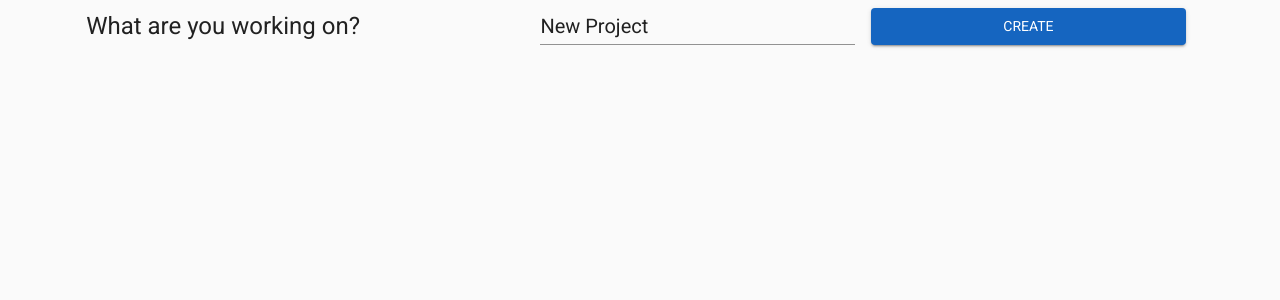
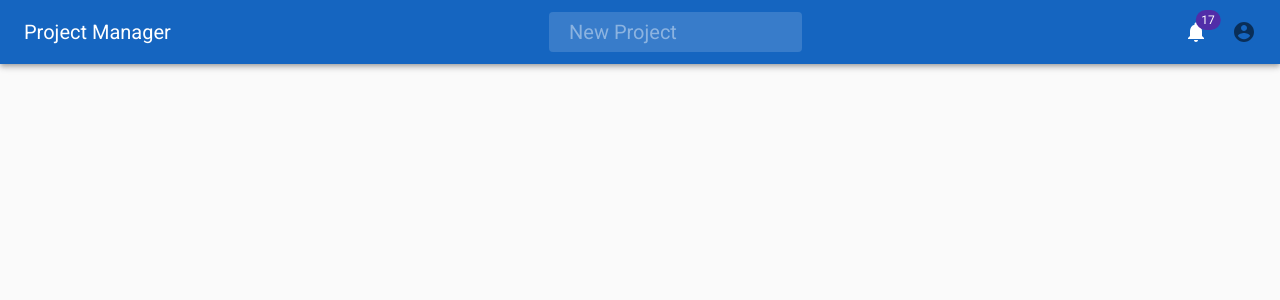
Before and after one commit to joshua-richardson-88/kanban, a React (Create React App) app: page / in a window 1280 px wide. Shown: the top 300 px of the page. Built offline with nearby package versions, Linux system fonts and the light colour scheme.

Commit message:
Header mostly done

```diff
--- a/src/App.js
+++ b/src/App.js
@@ -14,16 +14,18 @@ export default function App() {
   const [theme, toggleDarkMode] = useDarkMode()
 
   const handleAddProject = (projectTitle) => {
-    console.log(projectTitle)
+    console.log('need to create a project titled: ', projectTitle)
   }
-
-  // return <div></div>
 
   return (
     <ThemeProvider theme={theme}>
       <CssBaseline />
       <div className='app'>
-        <Header addNewProject={handleAddProject} toggleTheme={toggleDarkMode} />
+        <Header
+          addNewProject={handleAddProject}
+          darkMode={theme.palette.type}
+          toggleTheme={toggleDarkMode}
+        />
         <Projects />
       </div>
     </ThemeProvider>
--- /dev/null
+++ b/src/components/atoms/Spacer.js
@@ -0,0 +1,19 @@
+// import react libraries
+import React from 'react'
+
+// import modules
+import { makeStyles } from '@material-ui/core/styles'
+
+// import project files
+
+const useStyles = makeStyles((theme) => ({
+  grow: {
+    flexGrow: 1,
+  },
+}))
+
+export default function Spacer() {
+  const classes = useStyles()
+
+  return <div className={classes.grow} />
+}
--- a/src/components/atoms/index.js
+++ b/src/components/atoms/index.js
@@ -0,0 +1,3 @@
+import Spacer from './Spacer'
+
+export { Spacer }
--- a/src/components/molecules/Header.js
+++ b/src/components/molecules/Header.js
@@ -3,71 +3,265 @@ import React, { useState } from 'react'
 
 // import modules
 import {
-  Button,
-  FormControl,
-  FormHelperText,
-  Input,
-  InputLabel,
+  AppBar,
+  Badge,
+  IconButton,
+  InputBase,
+  Menu,
+  MenuItem,
+  Toolbar,
   Typography,
 } from '@material-ui/core'
-import { makeStyles } from '@material-ui/core/styles'
+import { fade, makeStyles } from '@material-ui/core/styles'
+import AccountCircle from '@material-ui/icons/AccountCircle'
+import NotificationsIcon from '@material-ui/icons/Notifications'
+import MoreIcon from '@material-ui/icons/MoreVert'
+import Brightness7Icon from '@material-ui/icons/Brightness7'
+import Brightness4Icon from '@material-ui/icons/Brightness4'
 
 // import project files
+import { Spacer } from '../atoms'
 
 const useStyles = makeStyles((theme) => ({
-  root: {
-    '& > *': {
-      margin: theme.spacing(1),
-      width: '40ch',
+  grow: {
+    flexGrow: 1,
+  },
+  menuButton: {
+    marginRight: theme.spacing(2),
+  },
+  title: {
+    display: 'none',
+    [theme.breakpoints.up('sm')]: {
+      display: 'block',
     },
   },
-  header: {
+  newProject: {
+    position: 'relative',
+    borderRadius: theme.shape.borderRadius,
+    backgroundColor: fade(theme.palette.common.white, 0.15),
+    '&:hover': {
+      backgroundColor: fade(theme.palette.common.white, 0.25),
+    },
+    marginRight: theme.spacing(2),
+    marginLeft: 0,
+    width: '100%',
+    [theme.breakpoints.up('sm')]: {
+      marginLeft: theme.spacing(3),
+      width: 'auto',
+    },
+  },
+  inputRoot: {
+    color: 'inherit',
+  },
+  inputInput: {
+    padding: theme.spacing(1, 1, 1, 0),
+    paddingLeft: '1em',
+    transition: theme.transitions.create('width'),
+    width: '100%',
+    [theme.breakpoints.up('md')]: {
+      width: '20ch',
+    },
+  },
+  sectionDesktop: {
+    display: 'none',
+    [theme.breakpoints.up('md')]: {
+      display: 'flex',
+    },
+  },
+  sectionMobile: {
     display: 'flex',
-    flexFlow: 'row nowrap',
-    justifyContent: 'space-around',
-    alignItems: 'center',
+    [theme.breakpoints.up('md')]: {
+      display: 'none',
+    },
   },
 }))
 
 export default function Header(props) {
   const classes = useStyles()
-  const [projectTitle, setProjectTitle] = useState('New Project')
-  const [showHelpText, setShowHelpText] = useState(false)
+  const [anchorEl, setAnchorEl] = useState(null)
+  const [mobileMoreAnchorEl, setMobileMoreAnchorEl] = useState(null)
+  const [newProjectTitle, setNewProjectTitle] = useState('')
 
-  const handleInputChange = (event) => {
-    const newTitle = event.target.value
-      .trim()
-      .replace(/\n/g, '')
-      .replace(/&nbsp;/g, ' ')
-      .replace(/&lt;/g, '<')
-      .replace(/&gt;/g, '>')
-    setProjectTitle(newTitle)
-  }
-  const handleSubmit = () => {
-    props.addNewProject(projectTitle)
+  const handleThemeChange = () => {
+    console.log('calling toggle theme')
+    props.toggleTheme()
   }
 
+  const isMenuOpen = Boolean(anchorEl)
+  const isMobileMenuOpen = Boolean(mobileMoreAnchorEl)
+
+  const handleProfileMenuOpen = (event) => {
+    setAnchorEl(event.currentTarget)
+  }
+  const handleMobileMenuClose = () => {
+    setMobileMoreAnchorEl(null)
+  }
+  const handleMenuClose = () => {
+    setAnchorEl(null)
+    handleMobileMenuClose()
+  }
+  const handleMobileMenuOpen = (event) => {
+    setMobileMoreAnchorEl(event.currentTarget)
+  }
+  const handleCreateProject = (event) => {
+    if (event.charCode === 13) props.addNewProject(newProjectTitle)
+  }
+
+  const menuId = 'primary-search-account-menu'
+  const renderMenu = (
+    <Menu
+      anchorEl={anchorEl}
+      anchorOrigin={{ vertical: 'top', horizontal: 'right' }}
+      id={menuId}
+      keepMounted
+      transformOrigin={{ vertical: 'top', horizontal: 'right' }}
+      open={isMenuOpen}
+      onClose={handleMenuClose}
+    >
+      <MenuItem onClick={handleMenuClose}>Profile</MenuItem>
+      <MenuItem onClick={handleThemeChange}>
+        <Typography style={{ marginRight: '2rem' }} variant='body1'>
+          Toggle Dark Mode
+        </Typography>
+        <IconButton aria-label='toggle dark mode' size='small'>
+          {props.darkMode === 'dark' ? <Brightness7Icon /> : <Brightness4Icon />}
+        </IconButton>
+      </MenuItem>
+    </Menu>
+  )
+
+  const mobileMenuId = 'primary-search-account-menu-mobile'
+  const renderMobileMenu = (
+    <Menu
+      anchorEl={mobileMoreAnchorEl}
+      anchorOrigin={{ vertical: 'top', horizontal: 'right' }}
+      id={mobileMenuId}
+      keepMounted
+      transformOrigin={{ vertical: 'top', horizontal: 'right' }}
+      open={isMobileMenuOpen}
+      onClose={handleMobileMenuClose}
+    >
+      <MenuItem>
+        <IconButton aria-label='show 11 new notifications' color='inherit'>
+          <Badge badgeContent={11} color='secondary'>
+            <NotificationsIcon />
+          </Badge>
+        </IconButton>
+        <p>Notifications</p>
+      </MenuItem>
+      <MenuItem onClick={handleProfileMenuOpen}>
+        <IconButton
+          aria-label='account of current user'
+          aria-controls='primary-search-account-menu'
+          aria-haspopup='true'
+          color='inherit'
+        >
+          <AccountCircle />
+        </IconButton>
+        <p>Profile</p>
+      </MenuItem>
+    </Menu>
+  )
+
   return (
-    <div className={classes.header}>
-      <Typography variant='h5'>What are you working on?</Typography>
-      <form className={classes.root} noValidate autoComplete='off' onSubmit={handleSubmit}>
-        <FormControl>
-          <Input
-            id='new-project'
-            value={projectTitle}
-            onChange={handleInputChange}
-            aria-describedby='new-project-helper-text'
-          />
-          {showHelpText ? (
-            <FormHelperText id='new-project-helper-text'>
-              Use this form to create a new project
-            </FormHelperText>
-          ) : null}
-        </FormControl>
-        <Button type='submit' variant='contained' color='primary'>
-          Create
-        </Button>
-      </form>
+    <div className={classes.grow}>
+      <AppBar position='static'>
+        <Toolbar>
+          <Typography className={classes.title} variant='h6' noWrap>
+            Project Manager
+          </Typography>
+          <Spacer />
+          <div className={classes.newProject}>
+            <InputBase
+              placeholder='New Project'
+              onKeyPress={handleCreateProject}
+              value={newProjectTitle}
+              onChange={(event) => {
+                setNewProjectTitle(event.target.value)
+              }}
+              classes={{
+                root: classes.inputRoot,
+                input: classes.inputInput,
+              }}
+              inputProps={{ 'aria-label': 'New Project' }}
+            />
+          </div>
+          <Spacer />
+          <div className={classes.sectionDesktop}>
+            <IconButton aria-label='show 11 new notifications' color='inherit'>
+              <Badge badgeContent={17} color='secondary'>
+                <NotificationsIcon />
+              </Badge>
+            </IconButton>
+            <IconButton
+              edge='end'
+              aria-label='acoount of current user'
+              aria-controls={menuId}
+              aria-haspopup='true'
+              onClick={handleProfileMenuOpen}
+              clor='inherit'
+            >
+              <AccountCircle />
+            </IconButton>
+          </div>
+          <div className={classes.sectionMobile}>
+            <IconButton
+              aria-label='show more'
+              aria-controls={mobileMenuId}
+              aria-haspopup='true'
+              onClick={handleMobileMenuOpen}
+              color='inherit'
+            >
+              <MoreIcon />
+            </IconButton>
+          </div>
+        </Toolbar>
+      </AppBar>
+      {renderMobileMenu}
+      {renderMenu}
     </div>
   )
 }
+
+// export default function Header(props) {
+//   const classes = useStyles()
+//   const [projectTitle, setProjectTitle] = useState('New Project')
+//   const [showHelpText, setShowHelpText] = useState(false)
+
+//   const handleInputChange = (event) => {
+//     const newTitle = event.target.value
+//       .trim()
+//       .replace(/\n/g, '')
+//       .replace(/&nbsp;/g, ' ')
+//       .replace(/&lt;/g, '<')
+//       .replace(/&gt;/g, '>')
+//     setProjectTitle(newTitle)
+//   }
+//   const handleSubmit = () => {
+//     props.addNewProject(projectTitle)
+//   }
+
+//   return (
+//     <div className={classes.header}>
+//       <Typography variant='h5'>What are you working on?</Typography>
+//       <form className={classes.root} noValidate autoComplete='off' onSubmit={handleSubmit}>
+//         <FormControl>
+//           <Input
+//             id='new-project'
+//             value={projectTitle}
+//             onChange={handleInputChange}
+//             aria-describedby='new-project-helper-text'
+//           />
+//           {showHelpText ? (
+//             <FormHelperText id='new-project-helper-text'>
+//               Use this form to create a new project
+//             </FormHelperText>
+//           ) : null}
+//         </FormControl>
+//         <Button type='submit' variant='contained' color='primary'>
+//           Create
+//         </Button>
+//       </form>
+//     </div>
+//   )
+// }
--- a/src/hooks/useDarkMode.js
+++ b/src/hooks/useDarkMode.js
@@ -66,20 +66,19 @@ export default function useDarkMode() {
       body1: {
         fontSize: '1.25rem',
         fontWeight: 300,
-        color: darkState ? grey[50] : grey[800],
+        color: darkState?.isDarkMode ? grey[50] : grey[800],
       },
       subtitle1: {
         fontSize: '1.25rem',
         fontWeight: 500,
-        color: darkState ? grey[400] : grey[500],
+        color: darkState?.isDarkMode ? grey[400] : grey[500],
       },
     },
   })
 
-  console.log('theme is: ', theme)
-
   const toggleDarkMode = () => {
-    setDarkState(!darkState)
+    console.log('made it to hook')
+    setDarkState((prevState) => ({ ...prevState, isDarkMode: !prevState.isDarkMode }))
     localStorage.setItem('DARK_MODE', JSON.stringify(darkState))
   }
 
--- a/src/index.js
+++ b/src/index.js
@@ -4,9 +4,4 @@ import './index.css'
 import '@fontsource/roboto'
 import App from './App'
 
-ReactDOM.render(
-  <React.StrictMode>
-    <App />
-  </React.StrictMode>,
-  document.getElementById('root')
-)
+ReactDOM.render(<App />, document.getElementById('root'))
```
